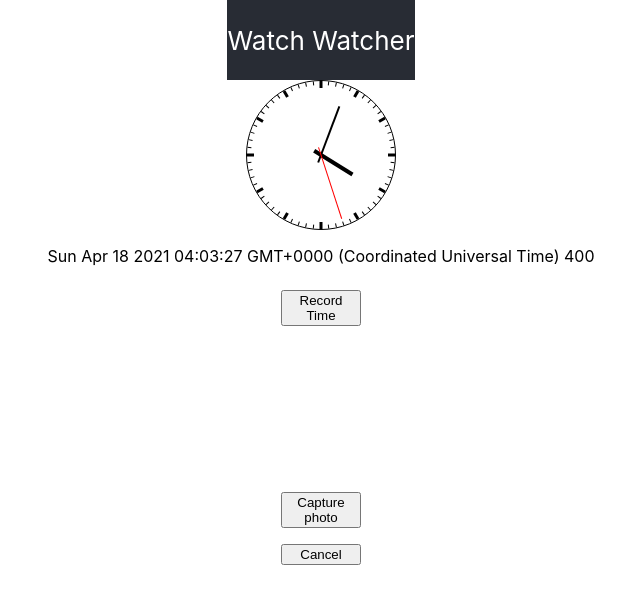
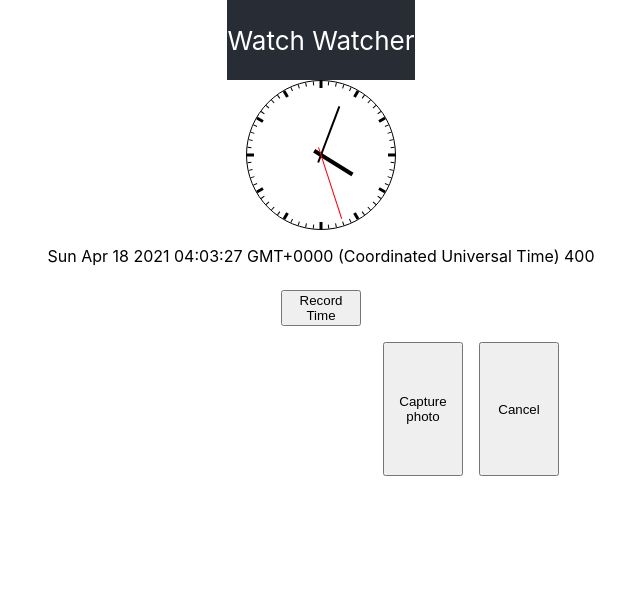
Before and after one commit to davidrocks88/WatchWatcher-Frontend, a React (Create React App) app: page / in a window 1280 px wide. Both pictures are taken after a click on the button "Record Time". Shown: the top 604 px of the page, without its empty margins (319-959 px from the left). Built offline with nearby package versions, Linux system fonts and the light colour scheme; no server answers.

Commit message:
Stop the webcam if you want

```diff
--- a/src/App.css
+++ b/src/App.css
@@ -50,3 +50,8 @@ button {
   width: 10vmin;
   margin: 1vmin;
 }
+
+.webcam {
+  display: flex;
+  align-content: center;
+}
--- a/src/components/WebcamCapture.jsx
+++ b/src/components/WebcamCapture.jsx
@@ -15,10 +15,11 @@ const WebcamCapture = ({getCurrentTime,stopWebcam}) => {
             imageSrc,
             time: getCurrentTime()
         });
+        stopWebcam()
     }, [webcamRef, setImgSrc]);
 
     return (
-        <>
+        <div className='webcam'>
             <Webcam
                 audio={false}
                 ref={webcamRef}
@@ -34,7 +35,7 @@ const WebcamCapture = ({getCurrentTime,stopWebcam}) => {
                     <p>{`${imgSrc.time.toDateString()} ${imgSrc.time.toTimeString()} ${imgSrc.time.getMilliseconds()}`}</p>
                 </>
             )}
-        </>
+        </div>
     );
 };
 
```
